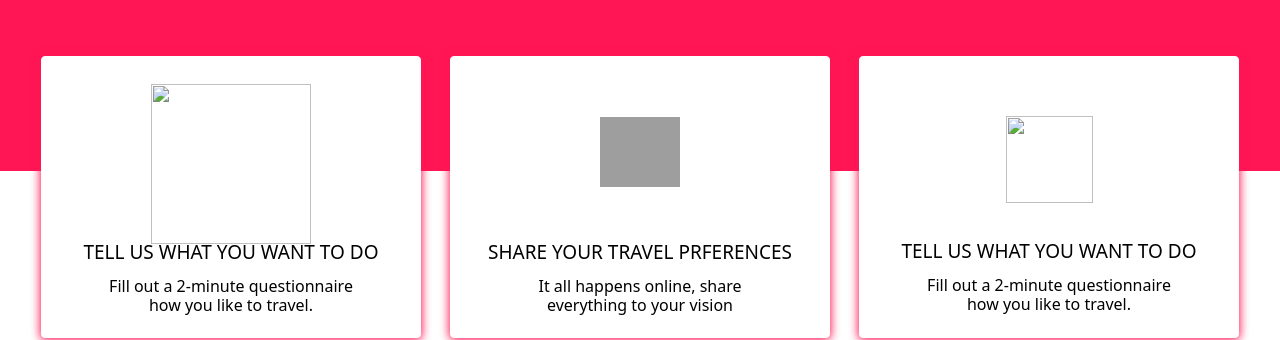
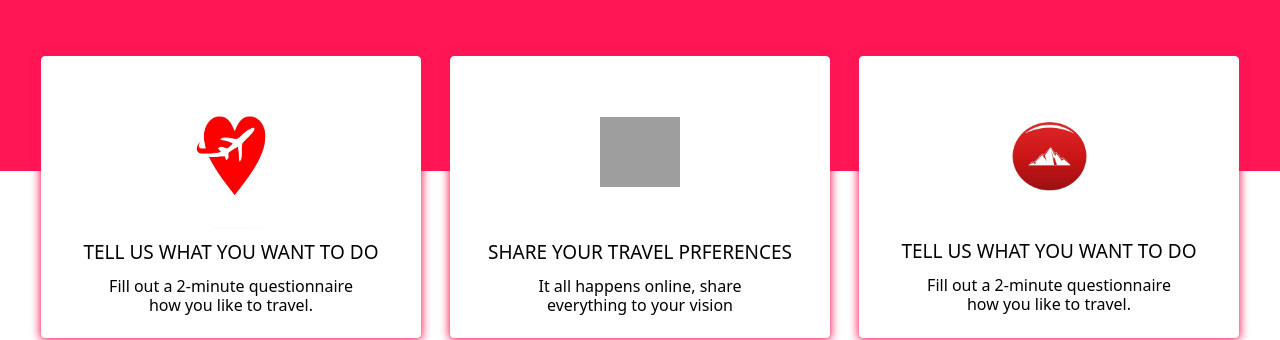
Before and after one commit to shintamariam123/travel, a plain HTML site: page index.html in a window 1280 px wide. Shown: the part 899-1239 px from the top of the page. Drawn offline with nearby package versions, Linux system fonts and the light colour scheme; grey boxes are pictures that could not be loaded; a web font is replaced by a local one.

Commit message:
travel v2

```diff
--- a/index.html
+++ b/index.html
@@ -219,7 +219,7 @@
 
                 <img style="width: 160px;
                             height: 160px; margin-top: 27px;" class="image1"
-                    src="./logo_service_1-removebg-preview.png" alt="">
+                    src="./Images/logo_service_1-removebg-preview.png" alt="">
 
                 <P class="icon-text1">TELL US WHAT YOU WANT TO DO</P>
                 <P class="icon-text2">Fill out a 2-minute questionnaire<br></P>
@@ -240,7 +240,7 @@
 
             <div style="width: 380px;  margin-top: -115px;" class="box3">
                 <img style="width: 87px;
-                   height: 87px; margin-top: 59px;" class="image1" src="./logo_service_2-removebg-preview.png" alt="">
+                   height: 87px; margin-top: 59px;" class="image1" src="./Images/logo_service_2-removebg-preview.png" alt="">
                 <P style="padding-top: 40px;" class="icon-text1">TELL US WHAT YOU WANT TO DO</P>
                 <P class="icon-text2">Fill out a 2-minute questionnaire<br></P>
                 <p class="icon-text3"> how you like to travel.</P>
```
Also changed, not shown: Images/logo_service_1-removebg-preview.png (added), Images/logo_service_2-removebg-preview.png (added).
